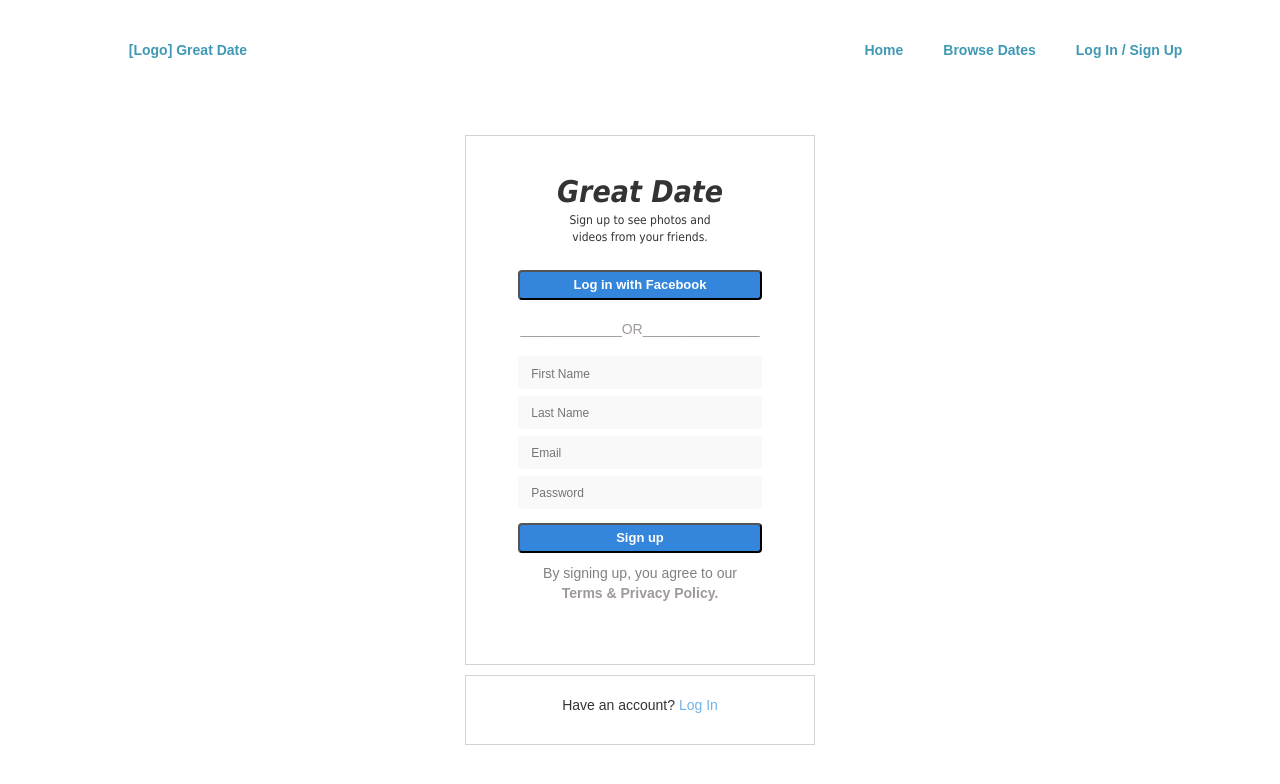
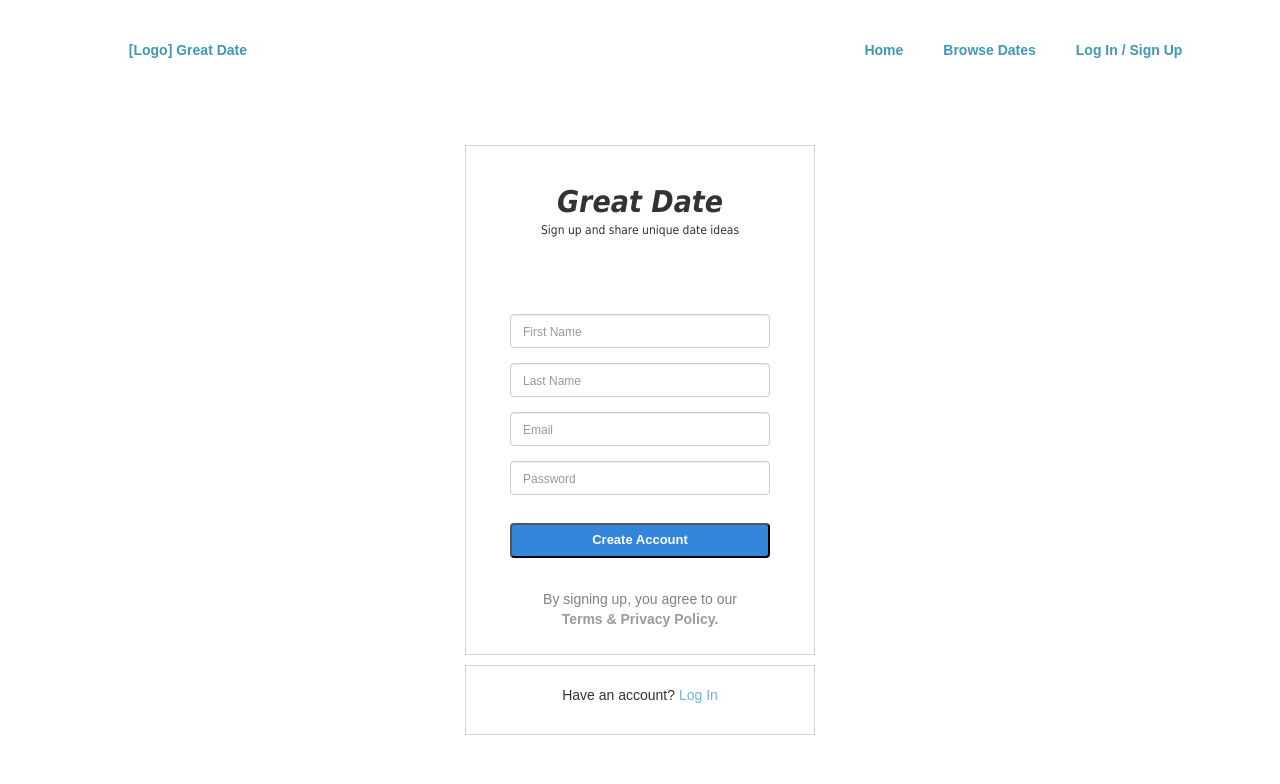
Before and after one commit to 4guys1terminal/great-date, a React (Create React App) app in the folder gd-frontend/: page /#/sign-up-page in a window 1280 px wide. Shown: the top 784 px of the page. Built offline with nearby package versions, Linux system fonts and the light colour scheme; no server answers.

Commit message:
working validations

```diff
--- a/gd-frontend/src/App.css
+++ b/gd-frontend/src/App.css
@@ -125,6 +125,14 @@ a {
   margin-right: 6%;
 }
 
+/* .nav-btn1 {
+  display: flex;
+  flex: 1;
+  justify-content: space-around;
+  align-self: center;
+  margin-right: 6%;
+} */
+
 
 /**************** Title ****************/
 
@@ -205,19 +213,33 @@ a {
 
 
 .login-wrapper {
-  height: 50vh;
+  height: 60vh;
   display: flex;
-  margin-top: 10%;
+  margin-top: 5%;
   /* background-color: rgb(244, 244, 244); */
   flex-direction: column;
   justify-content: center;
+}
+
+#email-form-group {
+  margin-top: -5%;
+  margin-bottom: -2%;
+}
+
+.alert-holder {
+  height: 60px;
+  align-self: center;
+}
+
+.login-alert {
+  align-self: center;
 }
 
 .login-form {
   align-self: center;
   background-color: white;
   width: 350px;
-  height: 300px;
+  height: 350px;
   display: flex;
   flex-direction: column;
   border: 1px solid lightgray;
@@ -229,8 +251,12 @@ a {
   font-weight: bold;
   font-style: italic;
   margin-top: 10%;
-  margin-bottom: 10%;
   align-self: center;
+}
+
+.row {
+ align-self: center;
+ width: 100%;
 }
 
 .lname {
@@ -250,9 +276,9 @@ a {
   margin-top: 4%;
   margin-bottom: 10px;
   align-self: center;
-  height: 30px;
+  height: 35px;
   border-radius: 4px;
-  width: 70%;
+  width: 75%;
   background-color: rgb(52, 133, 220);
   color: white;
   font-size: 13px;
@@ -332,7 +358,7 @@ a {
   align-self: center;
   background-color: white;
   width: 350px;
-  height: 530px;
+  height: 510px;
   display: flex;
   flex-direction: column;
   border: 1px solid lightgray;
@@ -348,18 +374,37 @@ a {
   margin-top: 10%;
 }
 
+.row {
+  display: flex;
+  justify-content: center;
+}
+
 .signup-form-blurb {
   font-size: 12px;
   font-family: Tahoma, sans-serif;
   align-self: center;
+  margin-bottom: 15px;
 }
 
 .use-fb {
   margin-top: 4%;
   align-self: center;
-  height: 30px;
+  height: 35px;
   border-radius: 4px;
-  width: 70%;
+  width: 75%;
+  background-color: rgb(52, 133, 220);
+  color: white;
+  font-size: 13px;
+  font-weight: bold;
+}
+
+.create-account {
+  margin-top: 4%;
+  margin-bottom: 10%;
+  align-self: center;
+  height: 35px;
+  border-radius: 4px;
+  width: 82%;
   background-color: rgb(52, 133, 220);
   color: white;
   font-size: 13px;
@@ -382,6 +427,14 @@ a {
 .hyphen1 {
   width: 100%;
   align-self: center;
+}
+
+#help-block {
+  display: block;
+}
+
+.form-group.has-error .help-block {
+  display: block;
 }
 
 .center {
@@ -431,6 +484,7 @@ a {
   font-weight: bold;
   color: rgb(160, 153, 153);
 }
+
 
 /* Date image gallery flexbox */
 
--- /dev/null
+++ b/gd-frontend/src/components/RegistrationStore.js
@@ -0,0 +1,54 @@
+class RegistrationStore {
+    constructor() {
+        this.fields = {
+            firstName: '',
+            lastName: '',
+            email: '',
+            password: ''
+        }
+        this.errors = {}
+    }
+
+    getFields() {
+        return this.fields
+    }
+
+    getErrors() {
+        // {}
+        // or
+        // {firstName: 'is requires'}
+        return this.errors
+
+    }
+
+    validate() {
+        this.errors = {}
+        this.validatePresence('firstName')
+        this.validatePresence('lastName')
+        this.validatePresence('password')
+        this.validateEmail('email')
+
+    }
+
+    validatePresence(fieldName) {
+        const { password } = this.fields
+        if (this.fields[fieldName] === '') {
+            this.addError(fieldName, 'is required')
+        }
+    }
+
+    validateEmail(fieldName) {
+        const filter = /^\w+([\.-]?\ w+)*@\w+([\.-]?\ w+)*(\.\w{2,3})+$/
+        if (!filter.test(this.fields[fieldName])) {
+            this.addError(fieldName, 'is not a valid email')
+        }
+    }
+
+    addError(fieldName, message) {
+        this.errors[fieldName] = message
+    }
+}
+
+
+const store = new RegistrationStore()
+export default store
--- a/gd-frontend/src/components/logged-in-navbar.js
+++ b/gd-frontend/src/components/logged-in-navbar.js
@@ -29,7 +29,7 @@ class Navigation extends Component {
                         </Link>
 
                         <Link
-                            to='/logged-in-page'
+                            to='/'
                             className='nav-btn2'
                             id='login-link'>
                             {localStorage.name}
--- a/gd-frontend/src/components/sign-up.js
+++ b/gd-frontend/src/components/sign-up.js
@@ -1,105 +1,147 @@
 import React, { Component } from 'react';
 import '../App.css';
 import { Link } from 'react-router-dom';
+import { Row, Col, FormGroup, ControlLabel, HelpBlock, FormControl, Button } from 'react-bootstrap';
+import RegistrationStore from './RegistrationStore';
 
 class SignUp extends Component {
     constructor(props) {
         super(props);
         this.state = {
-            form: {
-                firstName: '',
-                lastName: '',
-                password: '',
-                email: ''
-            }
+            registration: RegistrationStore.getFields(),
+            errors: {}
         };
     }
 
-    handleChange(e) {
-        const formState = Object.assign({}, this.state.form);
-        formState[e.target.name] = e.target.value;
-        this.setState({ form: formState });
+    handleChange(event) {
+        const target = event.target
+        const registration = this.state.registration
+        registration[target.name] = target.value
+        this.setState({
+            registration: registration
+        })
     }
 
     handleSubmit(e) {
         e.preventDefault();
 
         const { onSubmit } = this.props;
-        const { form } = this.state;
+        const { registration } = this.state;
+        this.validate()
         if (onSubmit) {
-            onSubmit(form);
+            onSubmit(this.state.registration)
         } else {
             console.log("no onSubmit props passed");
         }
     }
 
-    errorsFor(attribute) {
-        var errorString = "";
-        if (this.props.errors) {
-            const errors = this.props.errors.filter(error => error.param === attribute);
-            if (errors) {
-                errorString = errors.map(error => error.msg).join(", ");
+    isValid() {
+        return Object.keys(this.state.errors).length === 0
+    }
+
+    validate() {
+        RegistrationStore.validate()
+        this.setState({ errors: RegistrationStore.getErrors() })
+    }
+
+    validatePresence(fieldName) {
+        if (this.fields[fieldName] === '') {
+            this.addError(fieldName, 'is Required')
         }
     }
-        return errorString === "" ? null : errorString;
+
+    addError(fieldName, message) {
+        this.errors[fieldName] = message
     }
 
     render() {
         return (
             <div>
-                <div className="signup-wrapper">
-                    <form className="signup-form" validationState={this.errorsFor('firstName') && 'error'}>
+                <div className="signup-wrapper" >
+                    <form className="signup-form" onSubmit={this.handleSubmit.bind(this)}>
                         <p className="signup-form-title">Great Date</p>
-                        <p className="signup-form-blurb">Sign up to see photos and <br /> videos from your friends.</p>
-                        <button className="use-fb">Log in with Facebook</button><div className="center">
-                        <p className="or"><span className="hyphen1">_____________</span>OR<span className="hyphen1">_______________</span></p></div>
+                        <p className="signup-form-blurb">Sign up and share unique date ideas</p>
+                        <div className="alert-holder">
+                            <span className="center">
+                                {!this.isValid() &&
+                                    <div className="alert alert-danger">Please verify that all fields are correctly filled</div>
+                                }
+                            </span>
+                        </div>
 
-                        <input
-                            className="lname"
-                            placeholder="First Name"
+                    <Row className="row row1">
+                        <Col xs={10}>
+                            <FormGroup >
+                                <FormControl
                                     name="firstName"
                                     type="text"
-                            value={this.state.form.firstName}
+                                    placeholder="First Name"
                                     onChange={this.handleChange.bind(this)}
+                                    value={this.state.registration.firstName}
+                                    errors={this.state.errors.firstName}
                                 />
-                        <input
-                            className="lname"
+                            </FormGroup>
+                        </Col>
+                    </Row>
+
+                    <Row className="row">
+                        <Col xs={10}>
+                            <FormGroup>
+                                <FormControl
+                                    name="lastName"
+                                    type="text"
                                     placeholder="Last Name"
-                            type="text"
-                            name="lastName"
-                            value={this.state.form.lastName}
                                     onChange={this.handleChange.bind(this)}
+                                    value={this.state.registration.lastName}
+                                    errors={this.state.errors.lastName}
                                 />
-                        <input
-                            className="lname"
-                            placeholder="Email"
+                            </FormGroup>
+                        </Col>
+                    </Row>
+
+                    <Row className="row">
+                        <Col xs={10}>
+                            <FormGroup>
+                                <FormControl
                                     name="email"
                                     type="email"
-                            value={this.state.form.email}
+                                    placeholder="Email"
                                     onChange={this.handleChange.bind(this)}
+                                    value={this.state.registration.email}
+                                    errors={this.state.errors.email}
                                 />
-                        <input
-                            className="lname"
-                            placeholder="Password"
+                            </FormGroup>
+                        </Col>
+                    </Row>
+
+                    <Row className="row">
+                        <Col xs={10}>
+                            <FormGroup>
+                                <FormControl
                                     name="password"
                                     type="password"
-                            value={this.state.form.password}
+                                    placeholder="Password"
                                     onChange={this.handleChange.bind(this)}
+                                    value={this.state.registration.password}
+                                    errors={this.state.errors.password}
                                 />
-                        {/* {
-                            this.errorsFor('password') &&
-                            <div id="help-block">{this.errorsFor('password')}</div>
-                        } */}
+                            </FormGroup>
+                        </Col>
+                    </Row>
+
+                        <Col xs={10} className="row">
                             <button
-                            className="login-btn"
-                            onClick={this.handleSubmit.bind(this)}
-                        >
-                            Sign up
-                            {localStorage.setItem('name', 'this.state.form.email')}
-                        </button>
+                                onSubmit={this.handleSubmit.bind(this)}
+                                id="submit"
+                                type="submit"
+                                className="create-account"
+                                >Create Account</button>
+
+                        </Col>
                         <a className="forgot" href="#">
                             <p className="agree">By signing up, you agree to our <br /> <span className="terms">Terms & Privacy Policy.</span></p>
                         </a>
+
                     </form>
 
                     <div className="login">
--- a/gd-frontend/src/pages/logged-in-page.js
+++ b/gd-frontend/src/pages/logged-in-page.js
@@ -10,6 +10,7 @@ class LoggedIn extends Component {
         return (
             <div>
                 <LoggedInNav />
+
             </div>
         );
     }
--- a/gd-frontend/src/pages/sign-up-page.js
+++ b/gd-frontend/src/pages/sign-up-page.js
@@ -12,7 +12,8 @@ class SignUpPage extends Component {
         this.state = {
             users: [],
             errors: null,
-            newUserSuccess: false
+            newUserSuccess: false,
+            email: ''
         };
     }
 
@@ -29,16 +30,15 @@ handleNewUser(params) {
         return rawResponse.json();
     }).then((parsedResponse) => {
     if (parsedResponse.errors) {
-        console.log(parsedResponse.errors);
         this.setState({ errors: parsedResponse.errors });
     } else {
         const users = Object.assign([], this.state.users);
         users.push(parsedResponse.user);
-
         this.setState({
             users: users,
             errors: null,
-            newUserSuccess: true
+            newUserSuccess: true,
+            email: parsedResponse.user.email
         });
     }
     });
@@ -59,8 +59,8 @@ handleNewUser(params) {
             <div>
                 <NavBar />
                 <SignUp onSubmit = { this.handleNewUser.bind(this) } />
-                    {this.state.newUserSuccess ? <Redirect to={"/logged-in-page"} /> : null}
-                    {this.state.newUserSuccess ? localStorage.setItem('name', this.state.form.email) : null}
+                    {this.state.newUserSuccess ? <Redirect to={"/"} /> : null}
+                    {this.state.newUserSuccess ? localStorage.setItem('name', this.state.email) : null}
             </div>
         );
     }
```
Also changed, not shown: gd-frontend/src/components/FormInput.js (added, +47 -0 lines), gd-frontend/src/components/log-in.js (+45 -14 lines), gd-frontend/src/components/navbar.js (+4 -4 lines), gd-frontend/src/pages/all-dates-page.js (+7 -7 lines), gd-frontend/src/pages/home.js (+8 -9 lines). Lines whose indentation alone changed are shown as unchanged.
